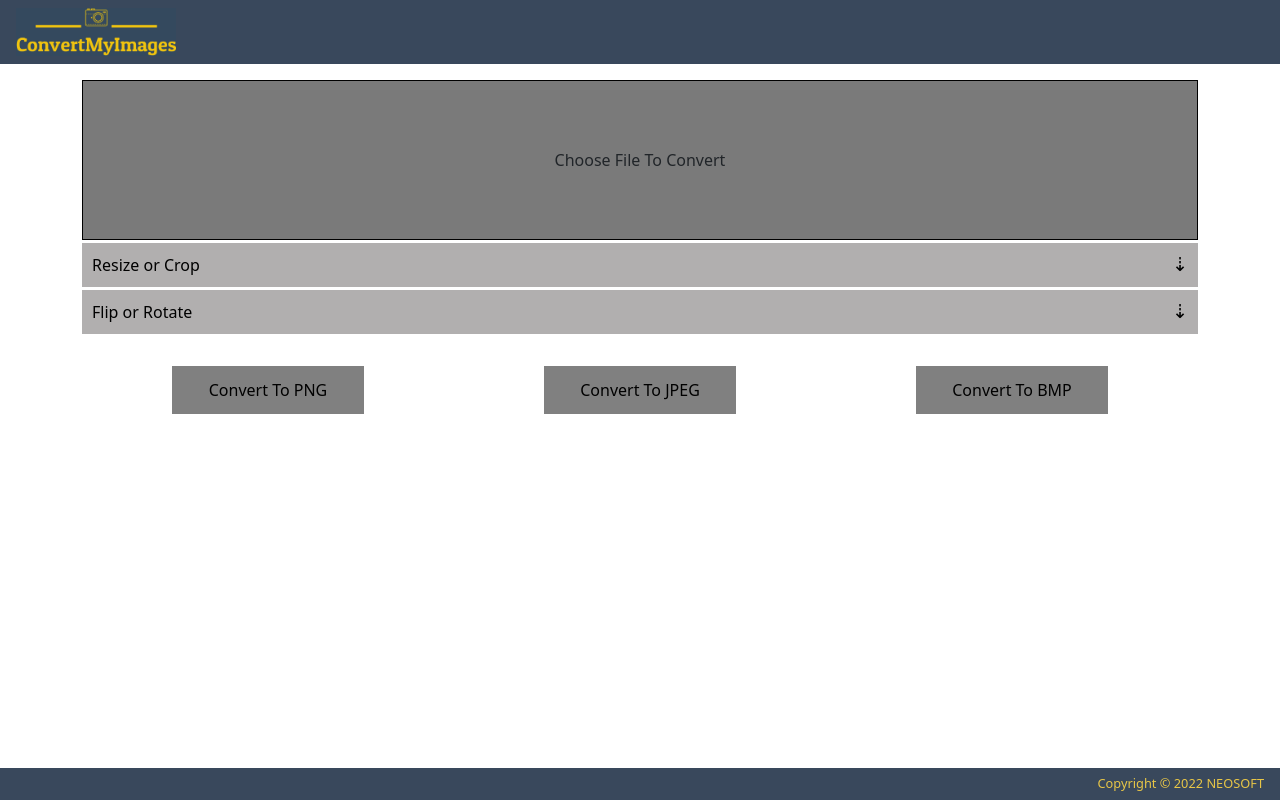
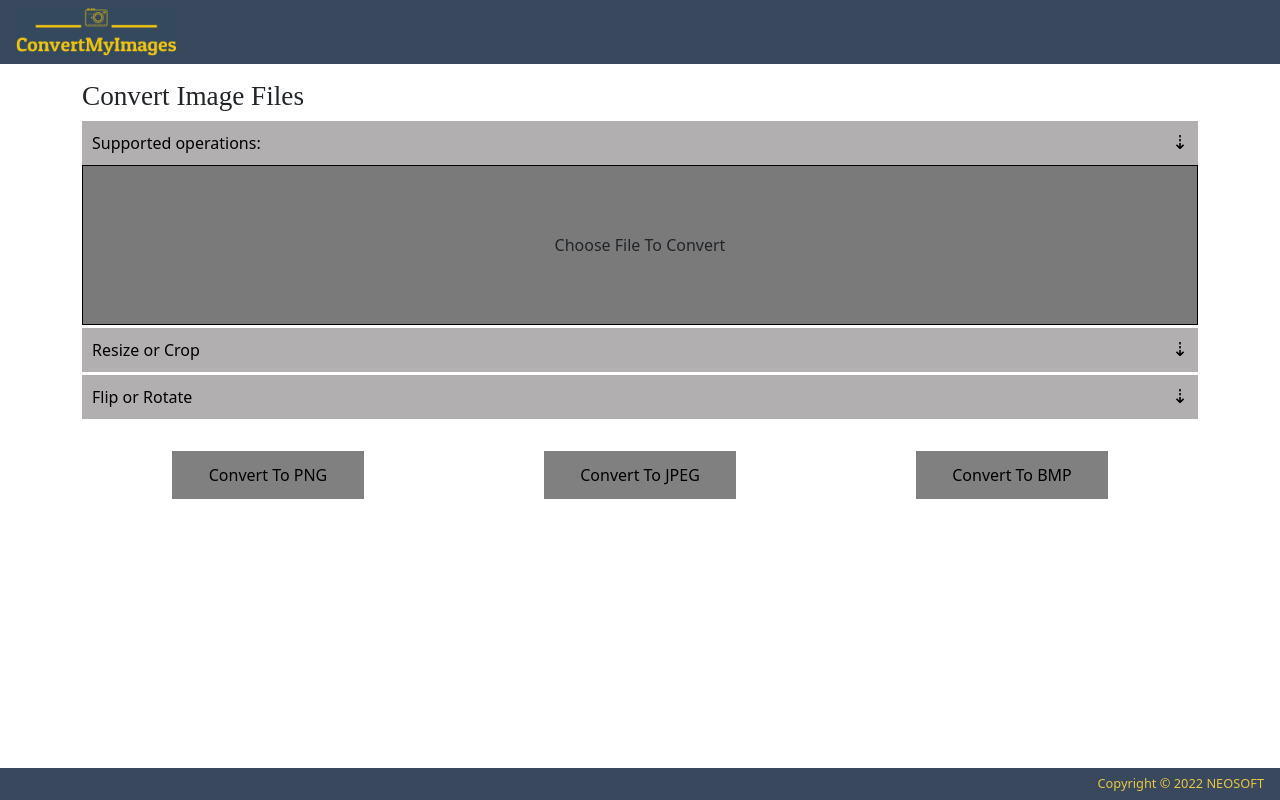
Before and after one commit to sagar1596/convertmyimages, a Next.js app: page / in a window 1280 px wide. Built offline with nearby package versions, Linux system fonts and the light colour scheme.

Commit message:
symantec tags added

```diff
--- a/components/footer.js
+++ b/components/footer.js
@@ -3,9 +3,9 @@ import styles from '../styles/Footer.module.css';
 
 const FooterComponent = () => {
     return (
-        <div className={styles.footer}>
+        <footer className={styles.footer}>
             <span className={styles.footerCopy}>Copyright © 2022 NEOSOFT</span>
-        </div>
+        </footer>
     );
 }
 
--- a/components/header.js
+++ b/components/header.js
@@ -15,7 +15,7 @@ const HeaderComponent = () => {
     }
 
     return (
-        <div className={styles.header}>
+        <header className={styles.header}>
             <div className={styles.logo}>
                 <Link href="/"><a onClick={() => setActive('1')}><Image src={logo} alt="Logo" layout="fill" /></a></Link>
             </div>
@@ -24,7 +24,7 @@ const HeaderComponent = () => {
                 <Link href="/converttojpg"><a className={active === '2' ? styles.active  : styles.basic} onClick={handleClick} data-id="2">To jpg</a></Link>
                 <Link href="/converttopng"><a className={active === '3' ? styles.active  : styles.basic} onClick={handleClick} data-id="3">To png</a></Link>
             </div> */}
-        </div>
+        </header>
     );
 }
 
--- /dev/null
+++ b/components/supportedOperations.js
@@ -0,0 +1,58 @@
+import React from 'react';
+import Collapsible from 'react-collapsible';
+
+const SupportedOperations = () => (
+    <article>
+                <h1>Convert Image Files</h1>
+
+                <Collapsible trigger="Supported operations:">
+                    <h2>
+                        PNG to JPEG
+                    </h2>
+                    <h2>
+                        JPEG to PNG
+                    </h2>
+                    <h2>
+                        PNG to BMP
+                    </h2>
+                    <h2>
+                        JPEG to BMP
+                    </h2>
+                    <h2>
+                        BMP to PNG
+                    </h2>
+                    <h2>
+                        BMP to JPEG
+                    </h2>
+                    <h2>
+                        Image Quality
+                    </h2>
+                    <h2>
+                        Greyscale
+                    </h2>
+                    <h2>
+                        Fixed size
+                    </h2>
+                    <h2>
+                        Scale
+                    </h2>
+                    <h2>
+                        Scale to Width and/or Height
+                    </h2>
+                    <h2>
+                        Flip Horizontal
+                    </h2>
+                    <h2>
+                        Flip Vertical
+                    </h2>
+                    <h2>
+                        Rotate
+                    </h2>
+                </Collapsible>
+
+
+
+            </article>
+)
+
+export default SupportedOperations;
--- a/pages/index.js
+++ b/pages/index.js
@@ -10,6 +10,7 @@ import FileSaver from 'file-saver';
 import FileBase64 from '../helpers/react-file-base64';
 import Collapsible from 'react-collapsible';
 import DownloadFileInfo from '../components/downloadFileInfo';
+import SupportedOperations from '../components/supportedOperations';
 
 const Home = () => {
     const new_size = useRef(),
@@ -147,22 +148,6 @@ const Home = () => {
         }));
     }
 
-    const bytesToKbs = (bytes) => {
-        var sizes = ['Bytes', 'KB', 'MB', 'GB', 'TB'];
-        if (bytes == 0) return '0 Byte';
-        var i = parseInt(Math.floor(Math.log(bytes) / Math.log(1024)));
-        return Math.round(bytes / Math.pow(1024, i), 2) + ' ' + sizes[i];
-    }
-
-    function kbToBytes(kilobytes) {
-        var Bytes = 0;
-        // Calculates Bytes
-        // 1 KB = 1024 bytes
-        Bytes = kilobytes * 1024;
-        return Bytes;
-    }
-
-
     const _handleDownload = async () => {
         convertedFiles.forEach(eachFile => {
             JsZipIns.file(eachFile.name, eachFile.blob);
@@ -182,7 +167,7 @@ const Home = () => {
     return (
 
         <div className='container'>
-
+            <SupportedOperations />
             <label className='label_style' htmlFor="imageupload">Choose File To Convert</label>
              <FileBase64
                 id="imageupload"
@@ -197,6 +182,7 @@ const Home = () => {
 
 
             <Collapsible trigger="Resize or Crop">
+
                     <div className='additional_settings'>
                         <div className='option_container'>
                             <label htmlFor='quality'>Quality</label>
--- a/styles/Convert.module.scss
+++ b/styles/Convert.module.scss
@@ -2,6 +2,24 @@
     padding: 2rem;
     width: 40%;
     margin: 3rem auto auto auto;
+
+    h1 {
+        font-size: 1.7rem;
+        font-family: serif;
+    }
+
+    h2 {
+        font-size: 1.1rem;
+        font-family: serif;
+        display: inline-block;
+        border: 1px solid;
+        border-radius: 30px 30px 30px 30px;
+        padding: 0.3rem;
+        margin-right: 0.3rem;
+        cursor: default;
+        background-color: #39485c;
+        color: #ebc745;
+    }
 
     .fileName_constainer {
         &[data-hidden="hidden"] {
```
